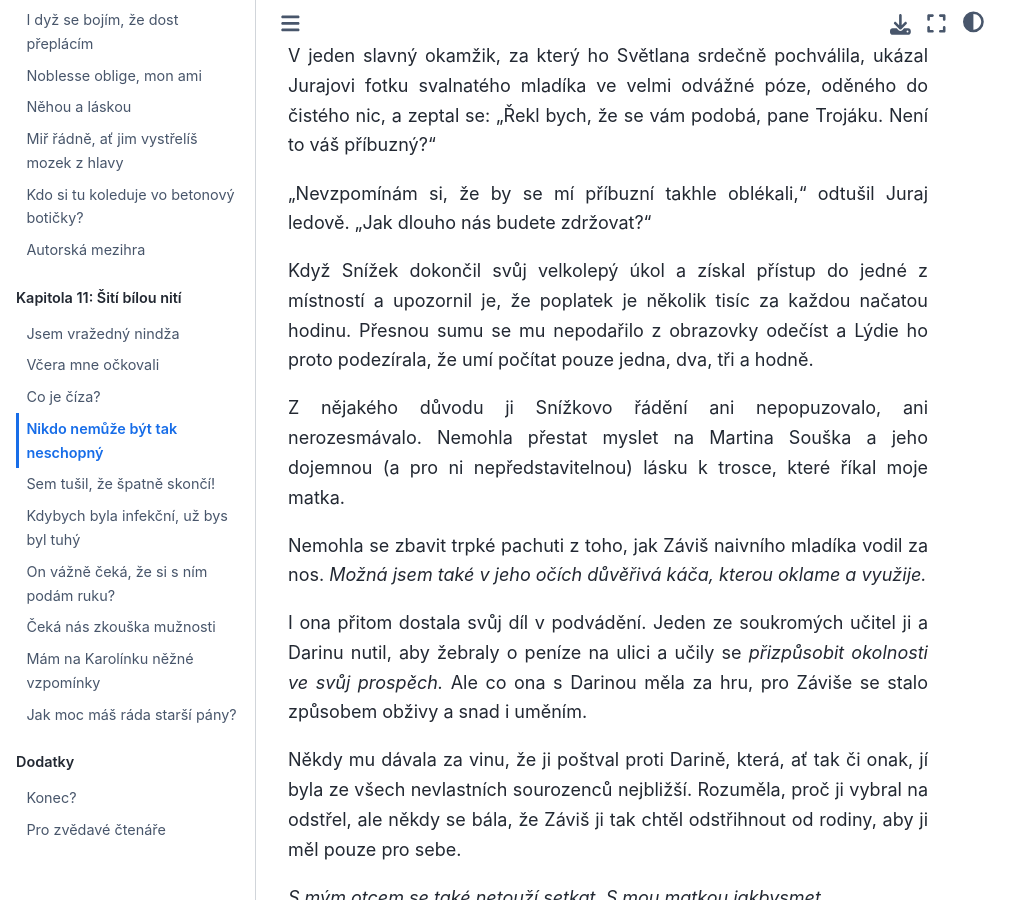
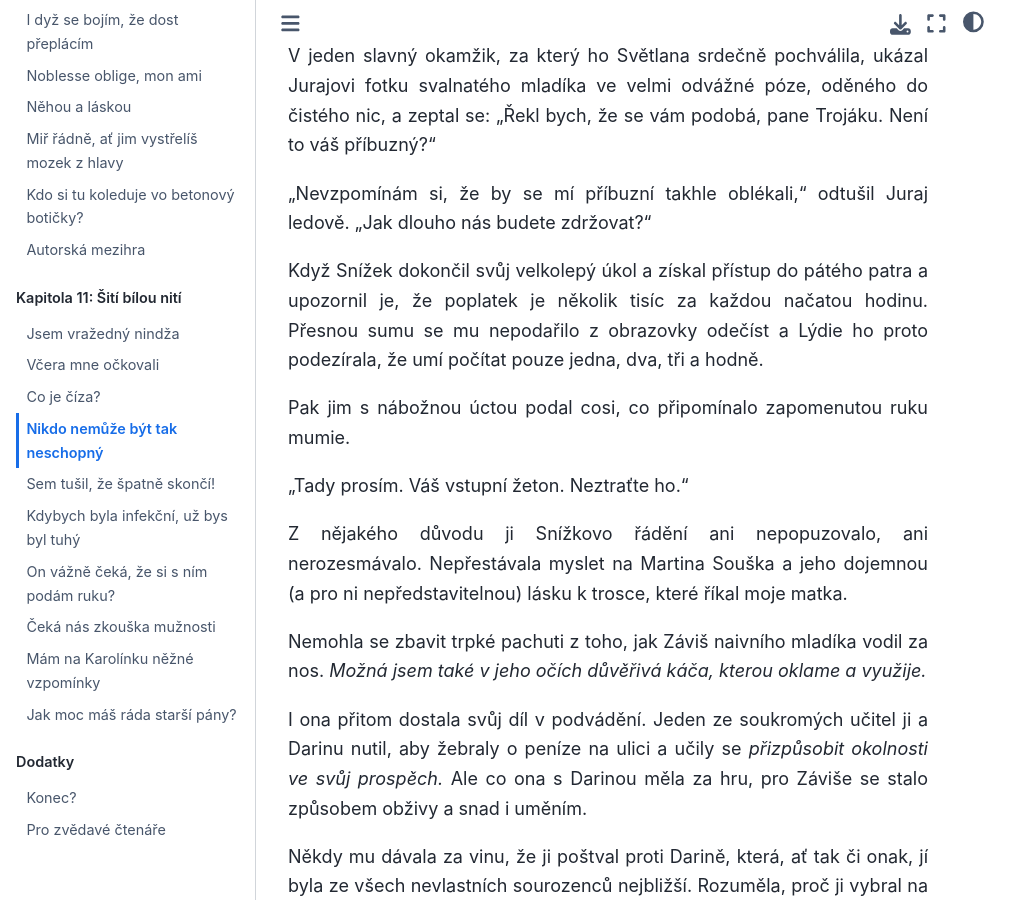
Before and after one commit to hanpari/sest-spolecniku, a Sphinx documentation site: the page built from source/sest_spolecniku/011-siti-bilou-niti/04.md, in a window 1280 px wide and 900 px high, scrolled down 338 px. Shown: the whole window, without its empty margins (0-1031 px from the left). Built offline with Sphinx 7.4.7 and the Sphinx Book theme 1.1.4, drawn with Linux system fonts in a browser that asks for light colours; pages that are not in the unit, such as notebooks, are missing from menus; some of the changed text lies outside the part shown.

Commit message:
Update 04.md

```diff
--- a/source/sest_spolecniku/011-siti-bilou-niti/04.md
+++ b/source/sest_spolecniku/011-siti-bilou-niti/04.md
@@ -8,9 +8,13 @@ V jeden slavný okamžik, za který ho Světlana srdečně pochválila, ukázal
 
 "Nevzpomínám si, že by se mí příbuzní takhle oblékali," odtušil Juraj ledově. "Jak dlouho nás budete zdržovat?"
 
-Když Snížek dokončil svůj velkolepý úkol a získal přístup do jedné z místností a upozornil je, že poplatek je několik tisíc za každou načatou hodinu. Přesnou sumu se mu nepodařilo z obrazovky odečíst a Lýdie ho proto podezírala, že umí počítat pouze jedna, dva, tři a hodně.
+Když Snížek dokončil svůj velkolepý úkol a získal přístup do pátého patra a upozornil je, že poplatek je několik tisíc za každou načatou hodinu. Přesnou sumu se mu nepodařilo z obrazovky odečíst a Lýdie ho proto podezírala, že umí počítat pouze jedna, dva, tři a hodně.
 
-Z nějakého důvodu ji Snížkovo řádění ani nepopuzovalo, ani nerozesmávalo. Nemohla přestat myslet na Martina Souška a jeho dojemnou (a pro ni nepředstavitelnou) lásku k trosce, které říkal moje matka.
+Pak jim s nábožnou úctou podal cosi, co připomínalo zapomenutou ruku mumie.
+
+"Tady prosím. Váš vstupní žeton. Neztraťte ho."
+
+Z nějakého důvodu ji Snížkovo řádění ani nepopuzovalo, ani nerozesmávalo. Nepřestávala myslet na Martina Souška a jeho dojemnou (a pro ni nepředstavitelnou) lásku k trosce, které říkal moje matka.
 
 Nemohla se zbavit trpké pachuti z toho, jak Záviš naivního mladíka vodil za nos. *Možná jsem také v jeho očích důvěřivá káča, kterou oklame a využije.*
 
```
Also changed, not shown: other parts of source/sest_spolecniku/011-siti-bilou-niti/04.md (+2 -2 lines).
